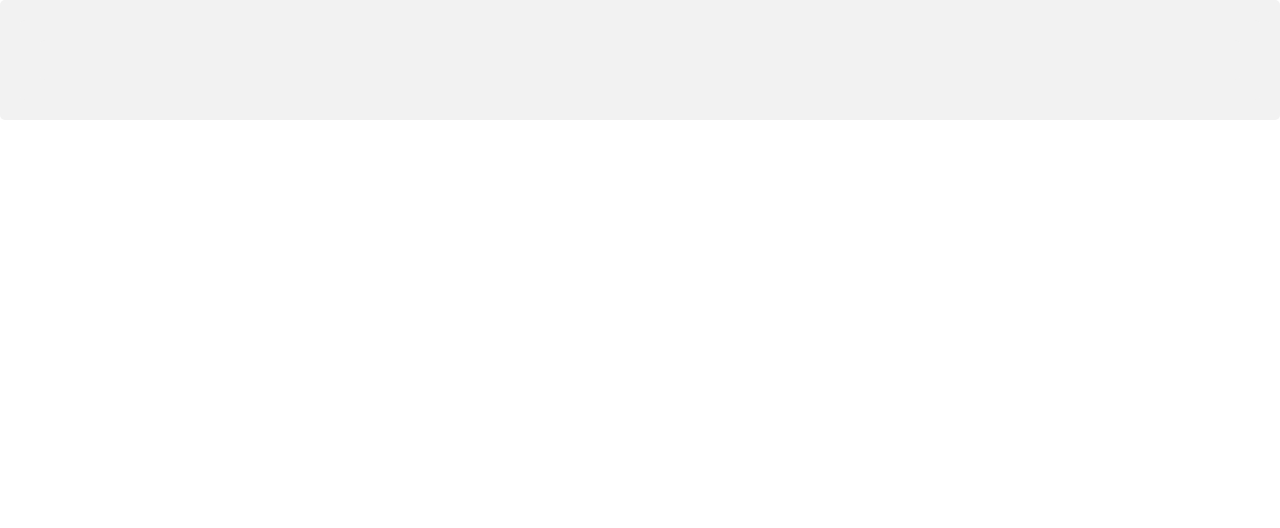
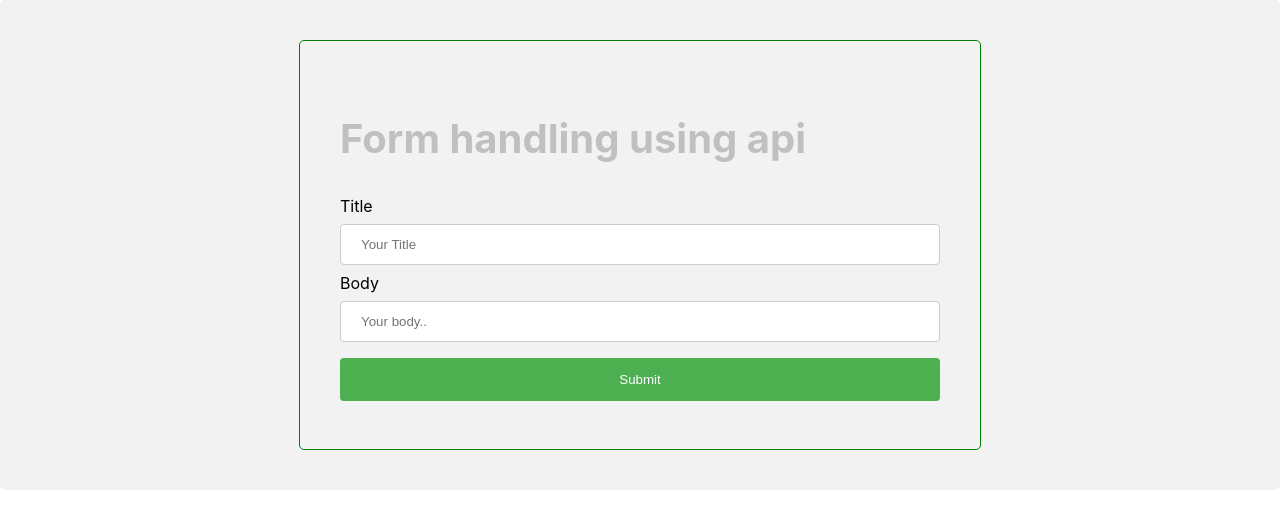
Before and after one commit to sarthv007/ReactApp, a React (Create React App) app: page / in a window 1280 px wide. Shown: the top 528 px of the page. Built offline with nearby package versions, Linux system fonts and the light colour scheme.

Commit message:
Axios and fetch api

```diff
--- a/package.json
+++ b/package.json
@@ -6,6 +6,7 @@
     "@testing-library/jest-dom": "^5.16.5",
     "@testing-library/react": "^13.4.0",
     "@testing-library/user-event": "^13.5.0",
+    "axios": "^1.4.0",
     "node-sass": "^7.0.3",
     "nodesass": "^0.0.2-security",
     "react": "^18.2.0",
--- a/src/App.js
+++ b/src/App.js
@@ -35,6 +35,7 @@ import AComponent from "./Components/Context/AComponent";
 import context from "./Components/Context/Context";
 import RouteComponent from "./Components/SPA/RouteComponent";
 import HttpRequest from "./Components/HttpRequest";
+import FormComponent from "./Components/Http/FormComponent";
 
 class App extends React.Component {
   constructor(props) {
@@ -174,7 +175,8 @@ class App extends React.Component {
           <AComponent />
         </context.Provider> */}
         {/* <RouteComponent /> */}
-        <HttpRequest />
+        {/* <HttpRequest /> */}
+        <FormComponent />
       </div>
     );
   }
--- /dev/null
+++ b/src/Components/Http/FormComponent.js
@@ -0,0 +1,76 @@
+import React, { Component } from "react";
+import "./FormComponent.scss";
+import axios from "axios";
+
+export default class FormComponent extends Component {
+  constructor(props) {
+    super(props);
+
+    this.state = {
+      body: "",
+      title: "",
+    };
+  }
+
+  handleSubmit = (event) => {
+    event.preventDefault();
+    console.log("from submit handler", this.state);
+
+    //post Api call
+    // fetch("https://jsonplaceholder.typicode.com/posts", {
+    //   method: "POST",
+    //   body: JSON.stringify(this.state),
+    //   headers: {
+    //     "Content-type": "application/json; charset=UTF-8",
+    //   },
+    // })
+    //   .then((response) => response.json())
+    //   .then((json) => console.log(json));
+
+    //api call using axios post method
+    axios({
+      method: "post",
+      url: "https://jsonplaceholder.typicode.com/posts",
+      data: this.state,
+    }).then((response) => {
+      console.log("received response from server is", response);
+    });
+  };
+
+  onHandleChange = (event) => {
+    this.setState({
+      [event.target.name]: event.target.value,
+    });
+  };
+
+  render() {
+    return (
+      <div className="wrapper">
+        <h2>Form handling using api</h2>
+        <form onSubmit={this.handleSubmit}>
+          <label htmlFor="fname">Title</label>
+          <input
+            type="text"
+            id="title"
+            name="title"
+            placeholder="Your Title"
+            value={this.state.title}
+            onChange={this.onHandleChange}
+          />
+
+          <label htmlFor="lname">Body</label>
+          <input
+            type="text"
+            id="body"
+            name="body"
+            placeholder="Your body.."
+            value={this.state.body}
+            onChange={this.onHandleChange}
+          />
+
+          <input type="submit" value="Submit" />
+        </form>
+      </div>
+    );
+  }
+}
--- /dev/null
+++ b/src/Components/Http/FormComponent.scss
@@ -0,0 +1,40 @@
+.wrapper {
+  padding: 40px;
+  width: 50%;
+  margin: 0 auto;
+}
+h2 {
+  font-size: 40px;
+  color: silver;
+}
+input[type="text"],
+select {
+  width: 100%;
+  padding: 12px 20px;
+  margin: 8px 0;
+  display: inline-block;
+  border: 1px solid #ccc;
+  border-radius: 4px;
+  box-sizing: border-box;
+}
+
+input[type="submit"] {
+  width: 100%;
+  background-color: #4caf50;
+  color: white;
+  padding: 14px 20px;
+  margin: 8px 0;
+  border: none;
+  border-radius: 4px;
+  cursor: pointer;
+}
+
+input[type="submit"]:hover {
+  background-color: #45a049;
+}
+
+div {
+  border-radius: 5px;
+  background-color: #f2f2f2;
+  padding: 20px;
+}
--- /dev/null
+++ b/src/Components/Http/TableComponent.js
@@ -0,0 +1,32 @@
+import React from "react";
+import "./TableComponent.scss";
+function TableComponent(props) {
+  const { posts } = props;
+  const tableHtml =
+    posts.length &&
+    posts.map((post) => {
+      return (
+        <tr>
+          <td>{post.id}</td>
+          <td>{post.title}</td>
+          <td>{post.body}</td>
+        </tr>
+      );
+    });
+  return (
+    <div>
+      <h2>Fetching posts from api using fetch api</h2>
+
+      <table>
+        <tr>
+          <th>Id</th>
+          <th>Title</th>
+          <th>Body</th>
+        </tr>
+        {tableHtml}
+      </table>
+    </div>
+  );
+}
+
+export default TableComponent;
--- /dev/null
+++ b/src/Components/Http/TableComponent.scss
@@ -0,0 +1,14 @@
+table,
+td,
+th {
+  border: 1px solid black;
+}
+
+table {
+  border-collapse: collapse;
+  width: 100%;
+}
+
+td {
+  text-align: center;
+}
--- a/src/Components/HttpRequest.js
+++ b/src/Components/HttpRequest.js
@@ -1,17 +1,33 @@
 import React, { Component } from "react";
+import TableComponent from "./Http/TableComponent";
+import axios from "axios";
 
 export default class HttpRequest extends Component {
   constructor(props) {
     super(props);
 
     this.state = {
-      users: [],
+      posts: [],
     };
   }
 
-  componentDidMount() {}
+  componentDidMount() {
+    //api call you call it as network request or http request
+    // fetch("https://jsonplaceholder.typicode.com/posts")
+    //   .then((respose) => respose.json())
+    //   .then((postData) => this.setState({ posts: postData }));
+
+    //api call using axios
+    axios
+      .get("https://jsonplaceholder.typicode.com/posts")
+      .then((response) => this.setState({ posts: response.data }));
+  }
 
   render() {
-    return <div></div>;
+    return (
+      <div>
+        <TableComponent posts={this.state.posts} />
+      </div>
+    );
   }
 }
```
Also changed, not shown: 1 other file (tests, documents, lock files or other folders).
